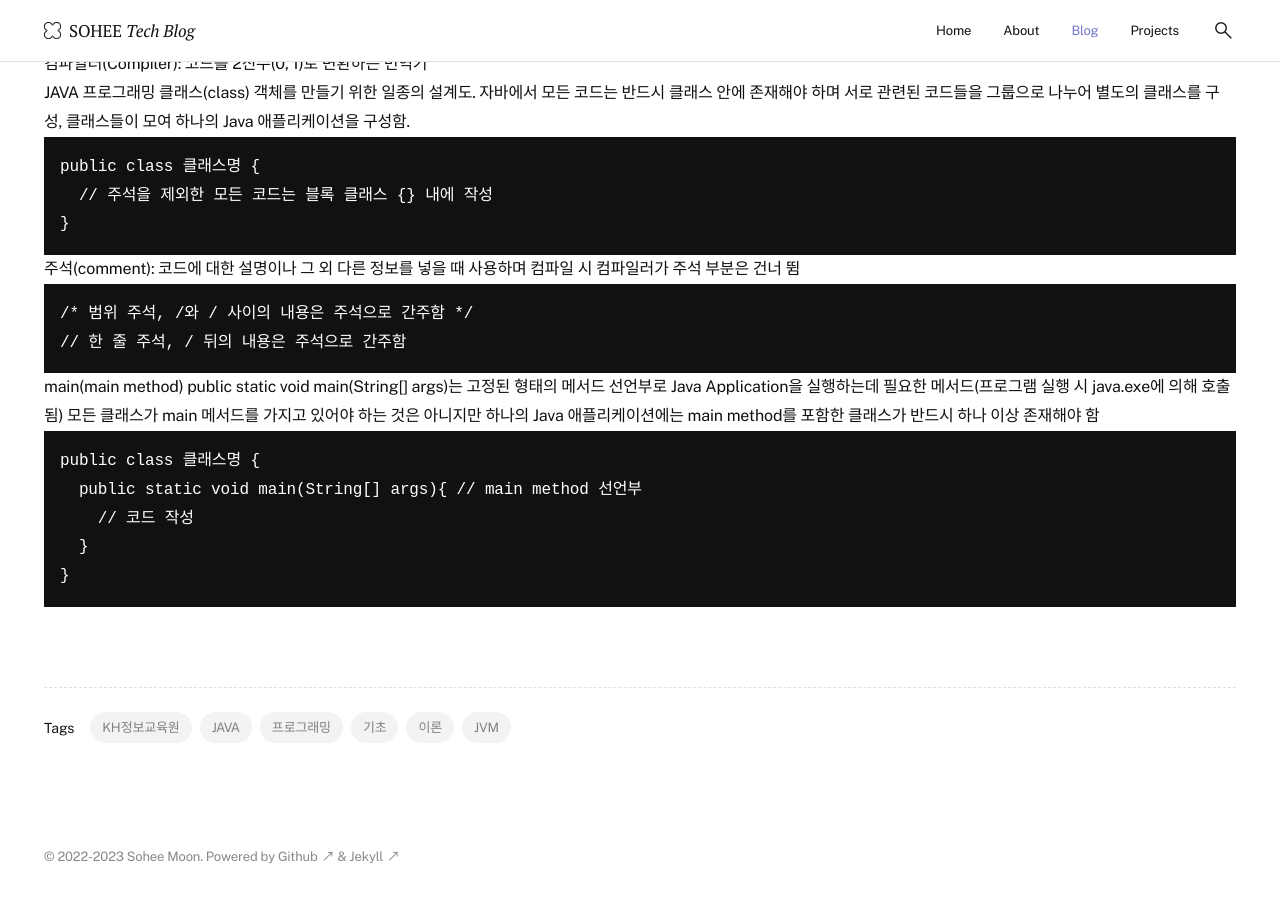
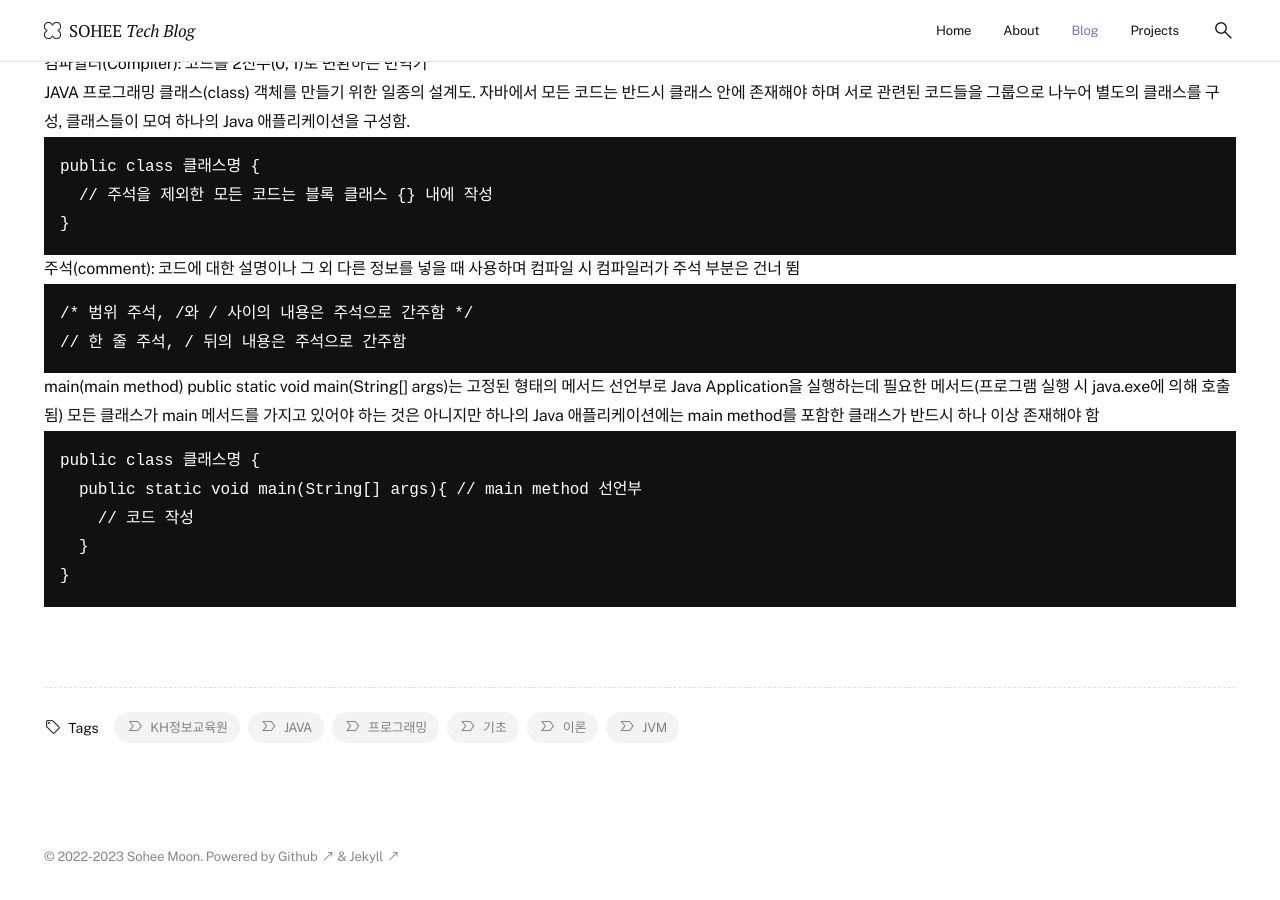
Before and after one commit to soheetech/soheetech.github.io, a Jekyll site: the page built from _posts/2023-02-25-kh-01-basic.md, in a window 1280 px wide and 900 px high, scrolled down 783 px. Built offline with Jekyll 4.4.1, drawn with Linux system fonts in a browser that asks for light colours.

Commit message:
Update post.html

```diff
--- a/_layouts/post.html
+++ b/_layouts/post.html
@@ -11,11 +11,11 @@ layout: default
   <div class="post-content">{{ content }}</div>
   {% if page.tags %}
     <div class="d-flex w-post-tags">
-      <h5>Tags</h5>
+      <h5><span class="material-symbols-outlined">sell</span> Tags</h5>
       <ul class="post-tags zero">
         {% for tag in page.tags %}
           {% if site.data.tags contains tag %}
-            <li><a href="/tags/?tag={{ tag }}" class="item-tag">{{ site.data.format[tag] }}</a></li>
+            <li><a href="/tags/?tag={{ tag }}" class="item-tag"><span class="material-symbols-outlined">label_important</span> {{ site.data.format[tag] }}</a></li>
           {% endif %}
         {% endfor %}
       </ul>
```
